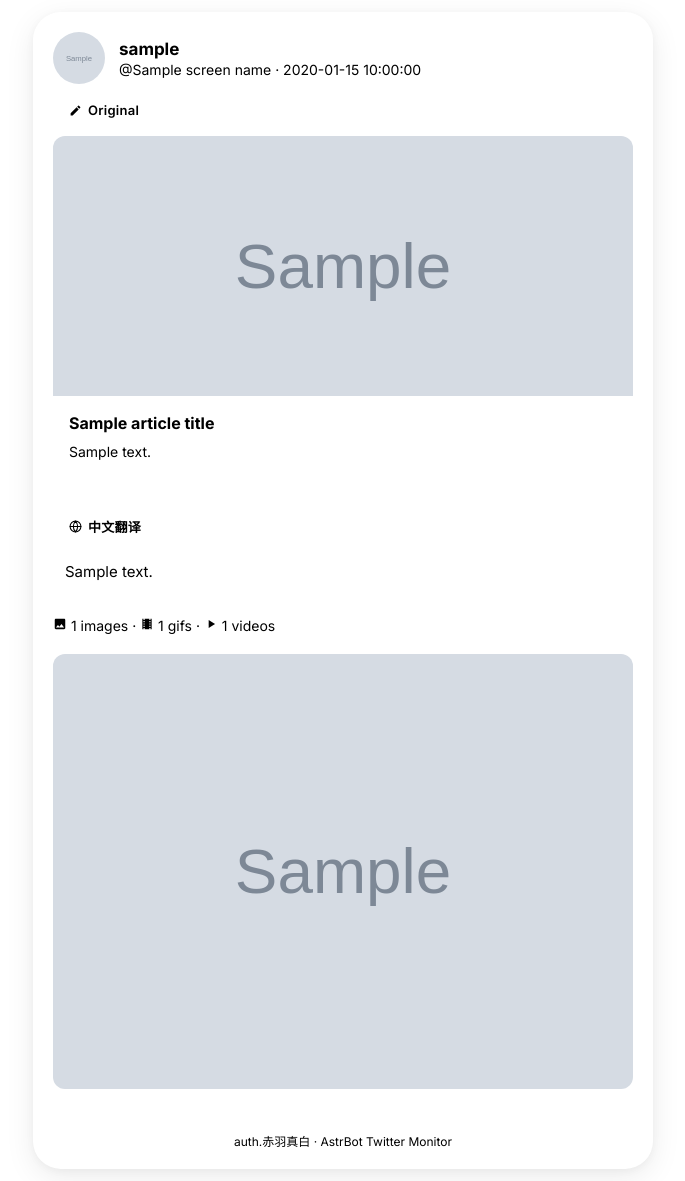
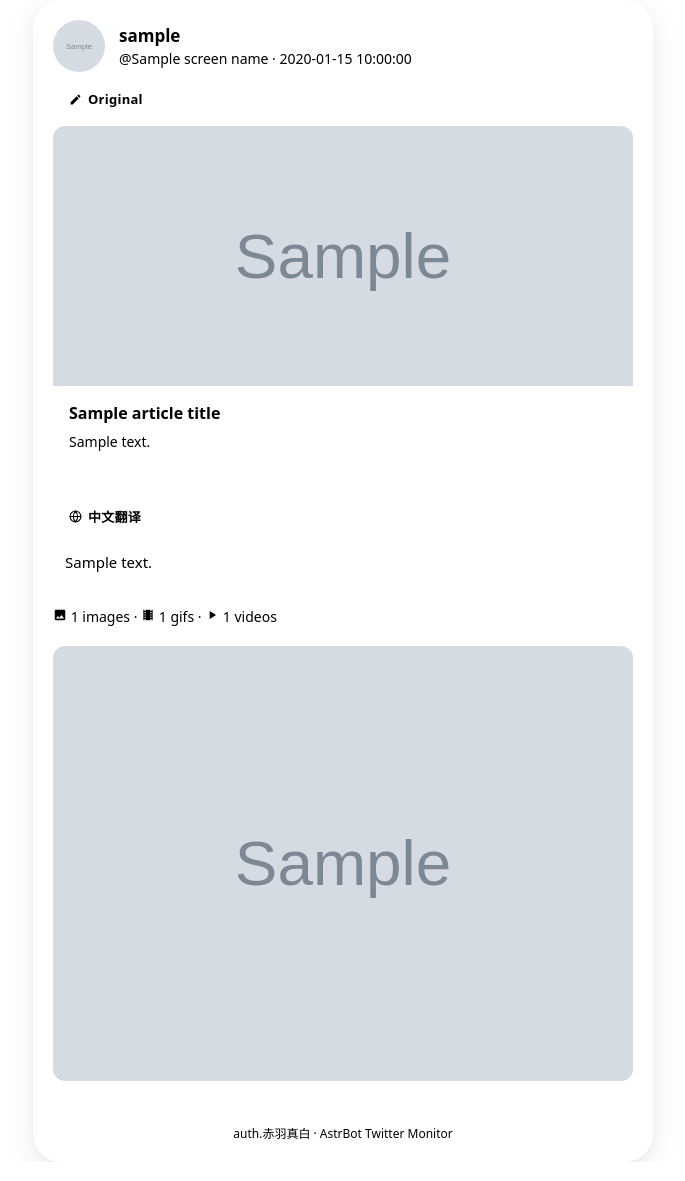
Before and after one commit to LilycleHeart/astrbot_plugin_denpa_push, a Python web app: template templates/tweet_card.html in a window 1280 px wide. Shown: the whole page, without its empty margins (297-982 px from the left). Run offline with Jinja, Linux system fonts and the light colour scheme; the template is opened without the code that fills it: most values are stand-ins (such as "Sample title", 1, 10 or a date in 2020); grey boxes marked "Sample" are stand-in pictures.

Commit message:
fix: remove Google Fonts import, use system fonts, body padding 0, domcontentloaded with timeout

```diff
--- a/main.py
+++ b/main.py
@@ -885,9 +885,10 @@ class DenpaPushPlugin(Star):
                 await page.set_viewport_size({"width": 620, "height": 100})
                 await page.goto(
                     f"file:///{html_path.replace(chr(92), '/')}",
-                    wait_until="networkidle",
+                    wait_until="domcontentloaded",
+                    timeout=10000,
                 )
-                await page.wait_for_timeout(2000)
+                await page.wait_for_timeout(300)
                 h = await page.evaluate("document.body.scrollHeight")
                 await page.set_viewport_size({"width": 620, "height": h})
                 await page.wait_for_timeout(500)
--- a/templates/tweet_card.html
+++ b/templates/tweet_card.html
@@ -4,12 +4,11 @@
 <meta charset="utf-8"/>
 <meta name="viewport" content="width=device-width,initial-scale=1"/>
 <style>
-@import url('https://fonts.googleapis.com/css2?family=Inter:wght@400;500;600;700&family=Noto+Sans+SC:wght@400;500;700&display=swap');
 *{margin:0;padding:0;box-sizing:border-box}
 html,body{background:transparent!important}
 body{
-  display:flex;justify-content:center;padding:12px;
-  font-family:'Inter','Noto Sans SC',system-ui,-apple-system,sans-serif
+  display:flex;justify-content:center;padding:0;
+  font-family:system-ui,-apple-system,'Segoe UI',Roboto,'Noto Sans SC',sans-serif
 }
 .dark .card{--shadow:0 8px 30px rgba(0,0,0,0.4),0 2px 8px rgba(0,0,0,0.2)}
 .light .card{--shadow:0 8px 30px rgba(0,0,0,0.08),0 2px 8px rgba(0,0,0,0.04)}
@@ -99,7 +98,7 @@ body{
 
   <div class="header">
     {% if avatar_url %}
-    <div class="avatar"><img src="{{ avatar_url }}" alt="avatar"/></div>
+    <div class="avatar"><img src="{{ avatar_url }}" alt="avatar" width="52" height="52" onerror="this.style.display='none';this.parentElement.textContent='{{ user_name[:1] }}'"/></div>
     {% else %}
     <div class="avatar">{{ user_name[:1] }}</div>
     {% endif %}
```
